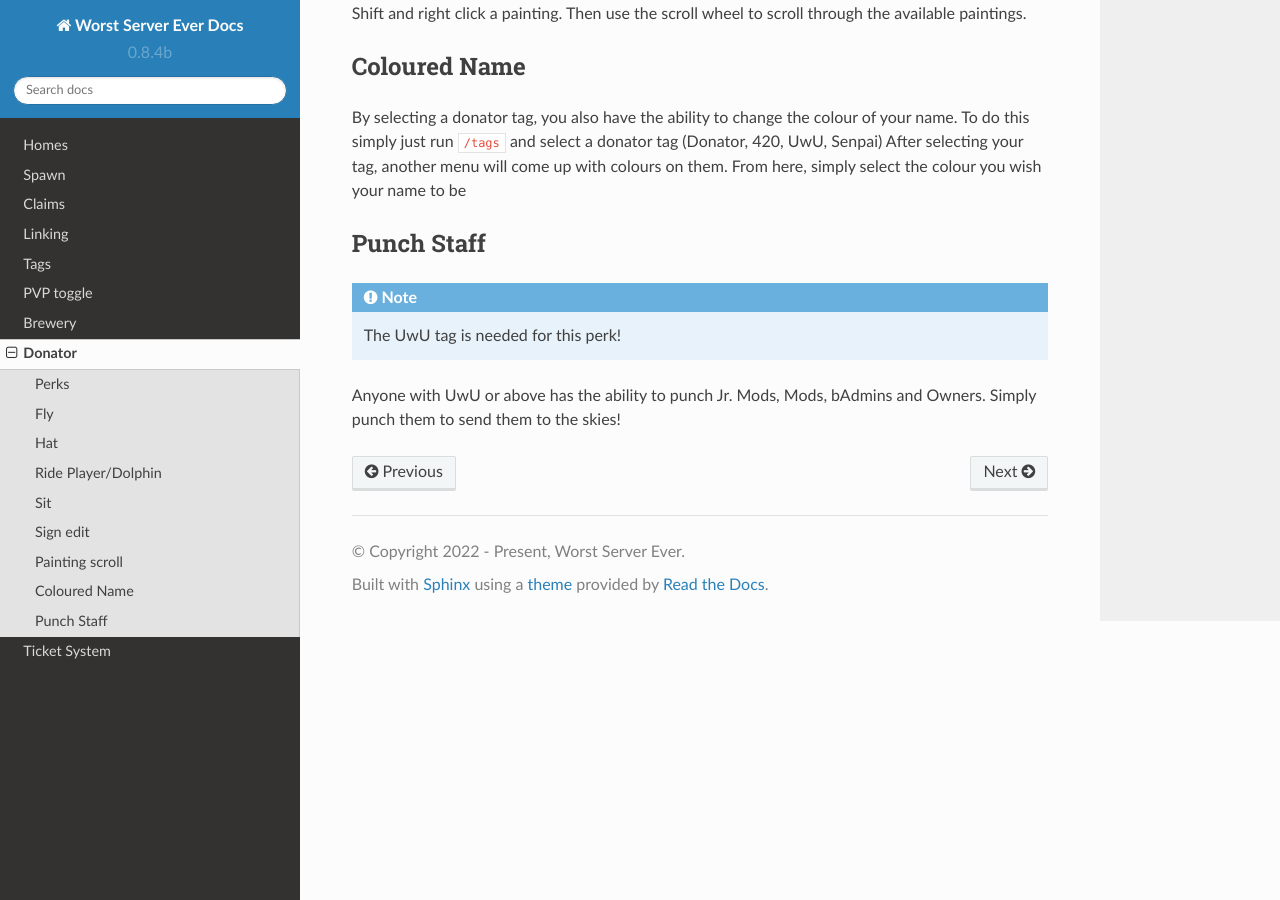
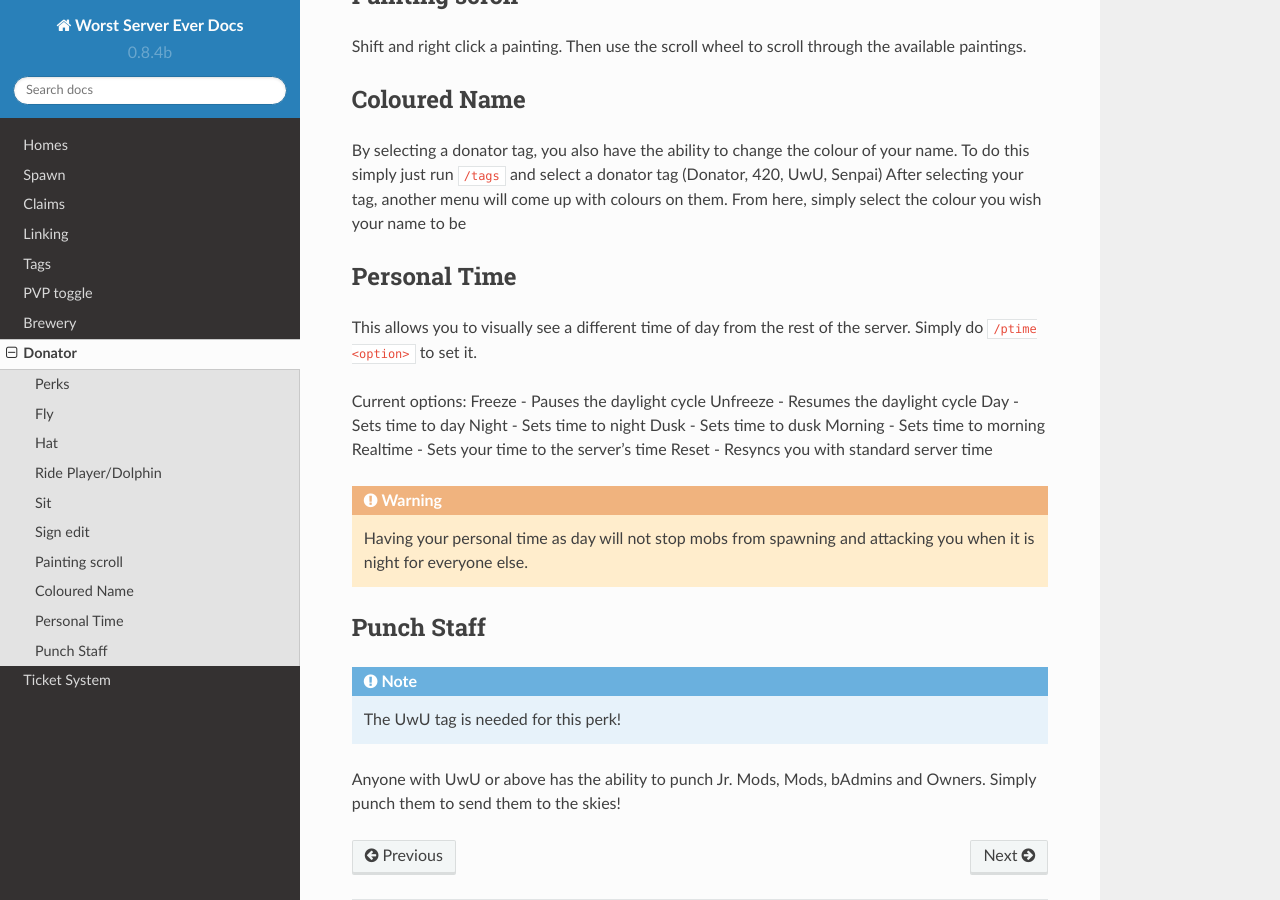
Before and after one commit to footdabmommy/wse, a Sphinx documentation site: the page built from docs/source/donator.rst, in a window 1280 px wide and 900 px high, scrolled down 1788 px. Built offline with Sphinx 7.4.7 and the Read the Docs theme 2.0.0, drawn with Linux system fonts in a browser that asks for light colours; some of the changed text lies outside the part shown.

Commit message:
Added ptime

```diff
--- a/docs/source/donator.rst
+++ b/docs/source/donator.rst
@@ -70,6 +70,14 @@ Perks
     - Coloured Name
     - Coloured Name
     - Coloured Name
+  * - Personal Time
+    - Personal Time
+    - Personal Time
+    - Personal Time
+    - Personal Time
+    - Personal Time
+    - Personal Time
+    - Personal Time
   * -
     - Sit
     - Sit
@@ -175,6 +183,24 @@ By selecting a donator tag, you also have the ability to change the colour of yo
 To do this simply just run ``/tags`` and select a donator tag (Donator, 420, UwU, Senpai)
 After selecting your tag, another menu will come up with colours on them. From here, simply select the colour you wish your name to be
 
+Personal Time
+--------
+
+This allows you to visually see a different time of day from the rest of the server.
+Simply do ``/ptime <option>`` to set it.
+
+Current options:
+Freeze - Pauses the daylight cycle
+Unfreeze - Resumes the daylight cycle
+Day - Sets time to day
+Night - Sets time to night
+Dusk - Sets time to dusk
+Morning - Sets time to morning
+Realtime - Sets your time to the server's time
+Reset - Resyncs you with standard server time
+
+.. warning:: Having your personal time as day will not stop mobs from spawning and attacking you when it is night for everyone else.
+
 Punch Staff
 --------
 .. note:: The UwU tag is needed for this perk!
```
